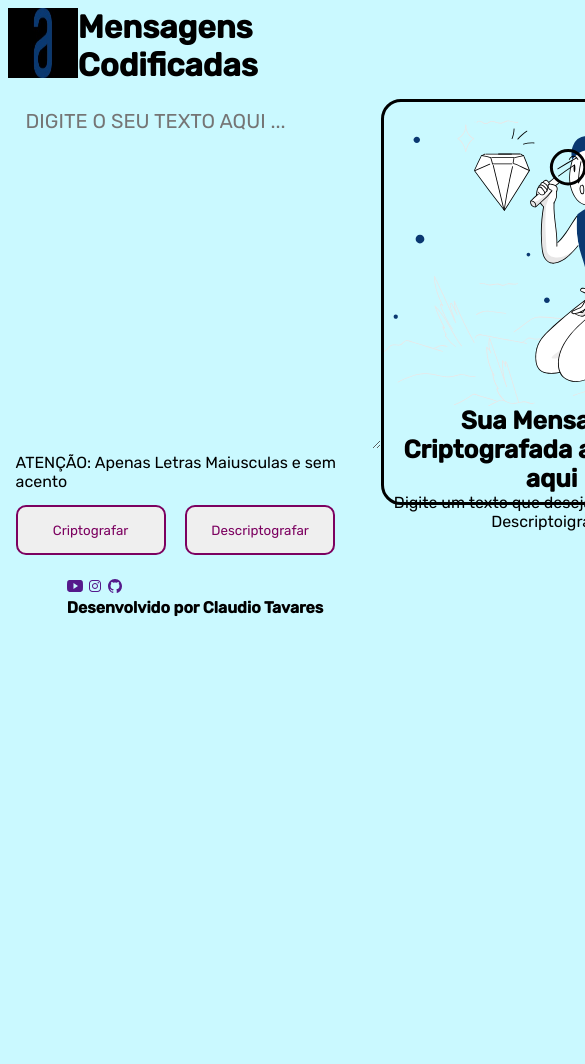
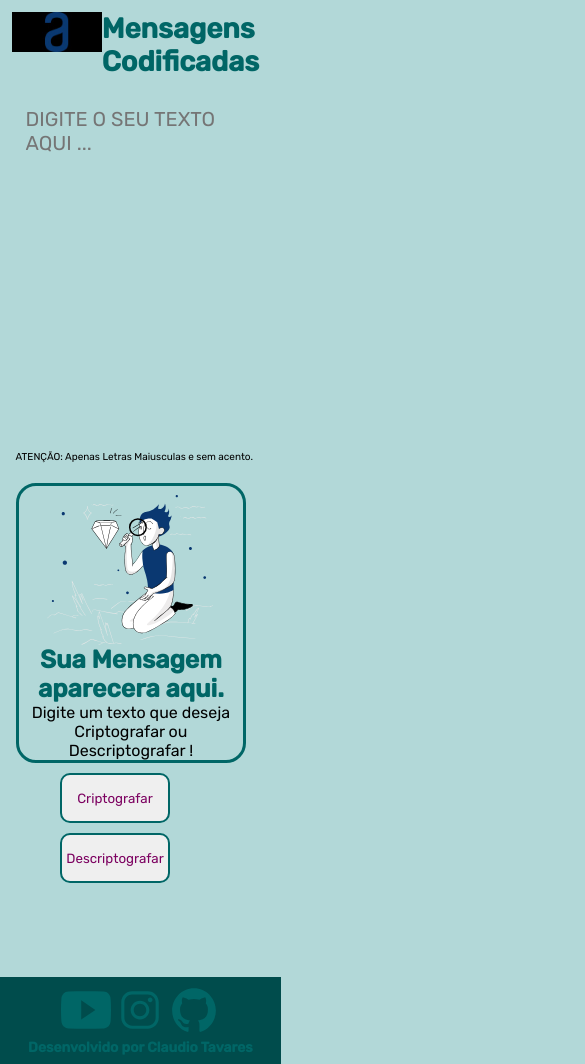
Before and after one commit to DDKALEB/challenge_Alura-desafio-1, a plain HTML site: page index.html in a window 390 px wide. Shown: the top 1064 px of the page, 585 px wide, since content can reach past the window. Before the commit the page ends 844 px from the top, so only its background shows below. Drawn offline with nearby package versions, Linux system fonts and the light colour scheme.

Commit message:
Versão Final Desafio encriptador 070224

```diff
--- a/index.html
+++ b/index.html
@@ -4,8 +4,9 @@
     <meta charset="UTF-8" />
     <meta http-equiv="X-UA-Compatible" content="IE=edge" />
     <meta name="viewport" content="width=device-width, initial-scale=1.0" />
-    <title>CHALLENGE-ALURA</title>
+    <title>CHALLENGE-ALURA-DECODIFICADOR</title>
     <link rel="stylesheet" href="style.css" />
+    <link rel="stylesheet" href="mobile.css" />
     <link rel="shortcut icon" href="./assest/saida.svg" type="image/x-icon" />
   </head>
   <body>
@@ -20,13 +21,13 @@
             id="input-texto"
             placeholder="Digite o seu texto aqui ..."
           ></textarea>
-          <p>ATENÇÃO: Apenas Letras Maiusculas e sem acento</p>
+          <p>ATENÇÃO: Apenas Letras Maiusculas e sem acento.</p>
         </div>
         <div id="output">
           <img src="./assest/saida.svg" alt="logo-saida" />
-          <h2>Sua Mensagem Criptografada aparecera aqui</h2>
+          <h2>Sua Mensagem aparecera aqui.</h2>
           <span
-            >Digite um texto que deseja Criptografar ou Descriptoigrafar</span
+            >Digite um texto que deseja Criptografar ou Descriptografar !</span
           >
         </div>
       </div>
@@ -47,8 +48,8 @@
         <a href=""><ion-icon name="logo-youtube"></ion-icon></a>
         <a href=""><ion-icon name="logo-instagram"></ion-icon></a>
         <a href=""><ion-icon name="logo-github"></ion-icon></a>
-        <h3>Desenvolvido por Claudio Tavares</h3>
       </div>
+      <h3>Desenvolvido por Claudio Tavares</h3>
     </footer>
 
     <script src="./script.js"></script>
@@ -57,5 +58,9 @@
       href="https://unpkg.com/ionicons@4.5.10-0/dist/css/ionicons.min.css"
       rel="stylesheet"
     />
+    <script
+      nomodule
+      src="https://unpkg.com/ionicons@5.5.2/dist/ionicons/ionicons.js"
+    ></script>
   </body>
 </html>
--- /dev/null
+++ b/mobile.css
@@ -0,0 +1,112 @@
+@media screen and (max-width: 850px) {
+  .cabecalho {
+    display: flex;
+    justify-content: left;
+    padding: 3%;
+  }
+
+  .cabecalho h1 {
+    font-size: 28px;
+  }
+
+  .cabecalho img {
+    max-width: 90px;
+    max-height: 40px;
+    width: auto;
+    height: auto;
+  }
+
+  .container-input .input {
+    width: 400px;
+    height: 330px;
+  }
+
+  .container-input {
+    display: flex;
+    justify-content: space-around;
+    flex-direction: column;
+    padding: 2% 0 0 4%;
+  }
+
+  #input-texto {
+    width: 400px;
+    height: 330px;
+    font-size: 20px;
+  }
+
+  #output {
+    width: 50%;
+    height: 75%;
+    margin-top: 9%;
+    margin-right: 3%;
+  }
+
+  #output img {
+    max-width: 250px;
+    max-height: 200px;
+    width: auto;
+    height: auto;
+    margin-top: 4%;
+    margin-left: 25%;
+  }
+
+  .container-bnt button {
+    width: 150px;
+    height: 50px;
+    margin-left: 5%;
+    margin-top: 5%;
+  }
+
+  .rodape {
+    display: flex;
+    flex-direction: column;
+    align-items: center;
+    margin-top: 24%;
+    background: var(--corprincipal);
+    color: var(--cortitulo);
+    width: 68%;
+  }
+}
+
+@media screen and (max-width: 500px) {
+  #output {
+    width: 60%;
+    height: 75%;
+    margin-top: 15%;
+  }
+
+  #input-texto {
+    width: 200px;
+    height: 330px;
+    font-size: 20px;
+  }
+
+  #output img {
+    max-width: 200px;
+    max-height: 150px;
+    width: auto;
+    height: auto;
+    margin-top: 4%;
+    margin-left: 5%;
+  }
+
+  .container-bnt {
+    width: 200px;
+    flex-wrap: wrap;
+  }
+
+  .container-bnt button {
+    width: 110px;
+    height: 50px;
+    margin-left: 30%;
+    margin-top: 5%;
+  }
+
+  .input p {
+    font-size: 10px;
+  }
+
+  .rodape h3 {
+    font-size: 14px;
+  }
+}
--- a/script.js
+++ b/script.js
@@ -11,28 +11,28 @@ function criptografar() {
     .replace(/o/g, 'ober')
     .replace(/u/g, 'ufat');
 
-  document.getElementById('output').innerHTML =
-    '<textarea readonly id="input-texto>' +
+  ouInput.innerHTML =
+    '<textarea readonly id="input-texto">' +
     resultCripto +
     '</textarea>' +
-    '<button class="btn-copiar" id="copiar" onclik="copiar()">Copiar</button>';
+    '<button class="btn-copiar" id="copiar" onclick="copiar()">Copiar</button>';
 }
 
 function descriptografar() {
   var texto = textInput.value;
 
-  var resultDescripto = texto.repalce
+  var resultDescripto = texto
     .replace(/enter/g, 'e')
     .replace(/imes/g, 'i')
     .replace(/ai/g, 'a')
     .replace(/ober/g, 'o')
     .replace(/ufat/g, 'u');
 
-  document.getElementById('output').innerHTML =
-    '<textarea readonly id="input-texto>' +
+  ouInput.innerHTML =
+    '<textarea readonly id="input-texto">' +
     resultDescripto +
     '</textarea>' +
-    '<button class="btn-copiar" id="copiar" onclik="copiar()">Copiar</button>';
+    '<button class="btn-copiar" id="copiar" onclick="copiar()">Copiar</button>';
 }
 
 function copiar() {
@@ -40,6 +40,5 @@ function copiar() {
 
   textoCop.select();
   document.execCommand('copy');
-
   alert('Texto Copiado!');
 }
--- a/style.css
+++ b/style.css
@@ -1,50 +1,50 @@
 @import url('https://fonts.googleapis.com/css2?family=Rubik:wght@300;400;500&display=swap');
 
 :root {
-  --corprincipal: #ffcc7f9;
-  --corsecundaria: #caf9ff;
-  --cortitulo: ; #7c0160;
+  --corprincipal: #004c4c;
+  --corsecundaria: #b2d8d8;
+  --cortitulo: #006666;
 }
 
-body{
+body {
   background: var(--corsecundaria);
 }
 
 * {
   margin: 0;
   padding: 0;
-  font-family:  'Rubik', sans-serif;
+  font-family: 'Rubik', sans-serif;
 }
 
-.cabecalho{
+.cabecalho {
   display: flex;
   justify-content: space-between;
   padding: 2%;
 }
 
-.cabecalho h1{
+.cabecalho h1 {
   color: var(--cortitulo);
 }
 
-.cabecalho img{
+.cabecalho img {
   max-width: 70px;
   max-height: 70px;
   width: auto;
   height: auto;
 }
 
-.container-input{
+.container-input {
   display: flex;
   justify-content: space-between;
   padding: 2% 0 0 4%;
 }
 
-.container-input .input{
+.container-input .input {
   width: 400px;
   height: 330px;
 }
 
-#input-texto{
+#input-texto {
   width: 345px;
   height: 330px;
   font-size: 20px;
@@ -52,12 +52,13 @@ body{
   background: transparent;
   box-shadow: none;
   border: none;
+  resize: none;
   outline: 0;
   padding: 10px;
   text-transform: uppercase;
 }
 
-#output{
+#output {
   display: flex;
   flex-direction: column;
   border: 3px solid var(--cortitulo);
@@ -67,18 +68,18 @@ body{
   margin-right: 3%;
 }
 
-#output h2{
+#output h2 {
   text-align: center;
   font-size: 25px;
   color: var(--cortitulo);
 }
 
-#output span{
+#output span {
   font-size: 16px;
   text-align: center;
 }
 
-#ouptu imag{
+#output img {
   max-width: 300px;
   max-height: 300px;
   width: auto;
@@ -86,7 +87,7 @@ body{
   margin-top: 4%;
 }
 
-.container-bnt button{
+.container-bnt button {
   border: 2px solid var(--cortitulo);
   border-radius: 10px;
   text-decoration: none;
@@ -97,7 +98,7 @@ body{
   cursor: pointer;
 }
 
-.btn.copiar{
+.btn-copiar {
   border: 2px solid var(--cortitulo);
   border-radius: 10px;
   text-decoration: none;
@@ -109,12 +110,12 @@ body{
   cursor: pointer;
 }
 
-.container-bnt button:hover{
+.container-bnt button:hover {
   border: 2px solid var(--corsecundaria);
   transition: 0.5s all;
 }
 
-.rodape{
+.rodape {
   display: flex;
   flex-direction: column;
   align-items: center;
@@ -124,17 +125,16 @@ body{
   color: var(--cortitulo);
 }
 
-.rodape h3{
+.rodape h3 {
   font-size: 16px;
-
 }
 
-.icons icon-icon{
-  width: 25px;
-  height: 25px;
+.icons ion-icon {
+  width: 50px;
+  height: 50px;
   color: var(--cortitulo);
 }
 
-.icons icon-icon:hover{
+.icons ion-icon:hover {
   color: var(--corsecundaria);
 }
```
